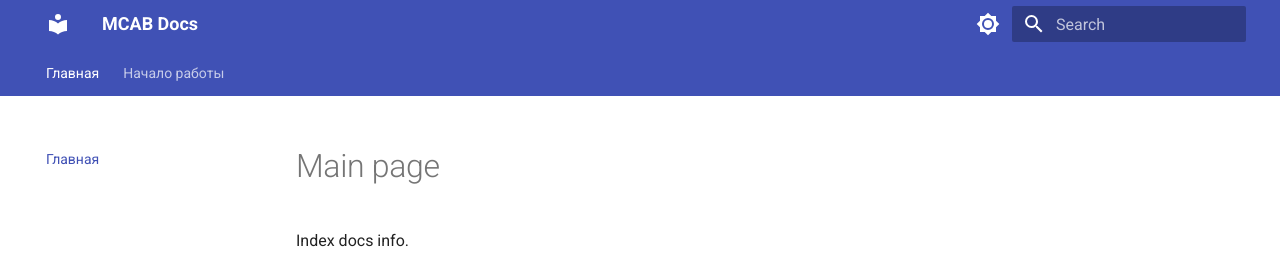
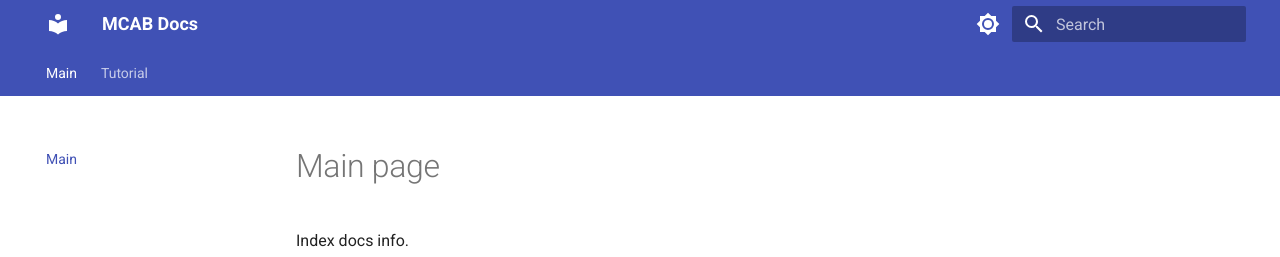
Before and after one commit to sslastochkin/mcab, an MkDocs documentation site: the page built from docs/index.md, in a window 1280 px wide. Shown: the top 257 px of the page. Built offline with MkDocs 1.6.1 and Material for MkDocs 9.7.7, drawn with Linux system fonts in a browser that asks for light colours.

Commit message:
Update mkdocs.yml

```diff
--- a/mkdocs.yml
+++ b/mkdocs.yml
@@ -3,9 +3,10 @@ site_description: MCAB Tutorial & Documentation
 site_url: https://sslastochkin.github.io/mcab/
 
 nav:
-  - 'Главная': 'index.md'
-  - 'Начало работы':
+  - 'Main': 'index.md'
+  - 'Tutorial':
     - 'About': 'about.md'
+    - 'About2': 'about2.md'
 
 # Настройка темы
 theme:
```
